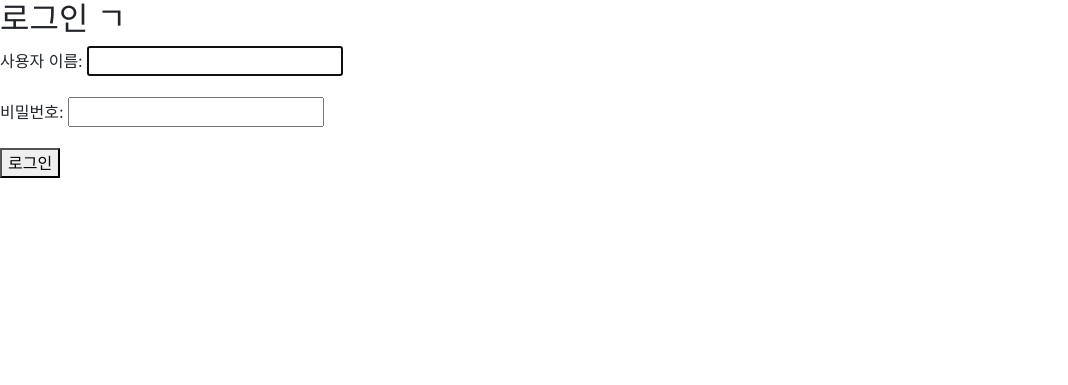
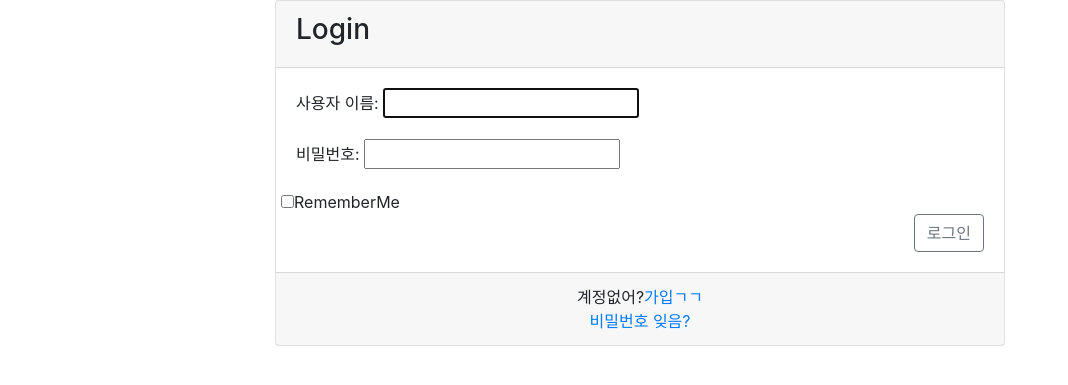
Before and after one commit to hyeryeons2/LST_PJT, a Django app: page /accounts/login/ in a window 1280 px wide. Shown: the top 385 px of the page, without its empty margins (0-1068 px from the left). Run offline with Django 3.2, Linux system fonts and the light colour scheme; some libraries are stand-ins or nearby versions.

Commit message:
Design apps using bootstrap4_1

```diff
--- a/accounts/forms.py
+++ b/accounts/forms.py
@@ -2,7 +2,7 @@ from django.contrib.auth.forms import UserChangeForm, UserCreationForm, Password
 from django.contrib.auth import get_user_model # 현재 활성화(active)된 user model 을 return 한다.
 from django import forms
 from .models import Guild
-
+# from ckeditor_uploader.widgets import CKEditorUploadingWidget
 
 class GuildForm(forms.ModelForm):
 
@@ -17,7 +17,7 @@ class CustomPasswordChangeForm(PasswordChangeForm):
 
 class CustomUserChangeForm(UserChangeForm):
     password = ReadOnlyPasswordHashField(
-        label='비밀번호',
+        label='Password',
         help_text='<a href=\"password/\">여기서 변경</a>.'
     )
 
@@ -33,7 +33,7 @@ class CustomUserCreationForm(UserCreationForm):
          'password_mismatch':'틀렸어!',
     }
     password1 = forms.CharField(
-        label='비밀번호',
+        label='Password',
         widget=forms.PasswordInput(attrs={'autocomplete': 'new-password'}),
         strip=False,
         help_text='성공?',
--- /dev/null
+++ b/accounts/static/accounts/css/style.css
@@ -0,0 +1,3 @@
+h2 {
+    color: blue;
+}
--- a/accounts/templates/accounts/index.html
+++ b/accounts/templates/accounts/index.html
@@ -3,7 +3,7 @@
 {% block title %}회원정보{% endblock title %}
 
 {% block body %}
-<img src="../static/accounts/images/accounts.jpg" alt="account">
+{% comment %} <img src="../static/accounts/images/accounts.jpg" alt="account"> {% endcomment %}
 <a href="{% url 'accounts:signup' %}">회원가입</a>
 <a href="{% url 'accounts:login' %}">로그인</a>
 <a href="{% url 'accounts:logout' %}">로그아웃</a>
--- a/accounts/templates/accounts/login.html
+++ b/accounts/templates/accounts/login.html
@@ -1,13 +1,58 @@
 {% extends 'base.html' %}
-
-{% block title %}로그인{% endblock title %}
+{% load static %}
 
 
+{% block title %}Login{% endblock title %}
+
 {% block body %}
-<h2>로그인 ㄱ</h2>
-<form method="POST">
-  {% csrf_token %}
-  {{ form.as_p }}
-  <button type="submit">로그인</button>
-  </form>
+
+<div class="container">
+  <div class="row justify-content-center">
+    <div class="col-md-8">
+			<div class="card">
+				<div class="card-header">
+					<h3>Login</h3>
+				</div>
+				<div class="card-body">
+				{% comment %} <form>
+					<div class="input-group form-group">
+						<div class="input-group-prepend">
+							<span class="input-group-text"><i class="fas fa-user"></i></span>
+						</div>
+						<input type="text" class="form-control" placeholder="username">
+
+					</div>
+					<div class="input-group form-group">
+						<div class="input-group-prepend">
+							<span class="input-group-text"><i class="fas fa-key"></i></span>
+						</div>
+						<input type="password" class="form-control" placeholder="password">
+					</div> {% endcomment %}
+
+					<form method="POST"  action=" {% url 'movies:index' %} ">
+						{% csrf_token %}
+						{{ form.as_p }}
+					<div class="row align-items-center remember">
+						<input type="checkbox">RememberMe
+					</div>
+					<div class="form-group">
+						<input type="submit" value="로그인" class="btn btn-outline-secondary float-right login_btn">
+					</div>
+					</form>
+
+				{% comment %} </form> {% endcomment %}
+			</div>
+			<div class="card-footer">
+				<div class="d-flex justify-content-center links">
+					계정없어?<a href="{% url 'accounts:signup' %}">가입ㄱㄱ</a>
+				</div>
+				<div class="d-flex justify-content-center">
+					<a href="#">비밀번호 잊음?</a>
+					{% comment %} 나가 {% endcomment %}
+				</div>
+			</div>
+		{% comment %} </div>
+	</div>
+</div> {% endcomment %}
+
 {% endblock body %}
--- a/accounts/templates/accounts/update.html
+++ b/accounts/templates/accounts/update.html
@@ -8,5 +8,6 @@
   {% csrf_token %}
   {{ form.as_p }}
   <button type="submit">수정ㅇㅇ</button>
+  {% comment %} 취소버튼(movies:index 보여주면 될듯) {% endcomment %}
 </form>
 {% endblock body %}
--- a/movie_pjt/templates/base.html
+++ b/movie_pjt/templates/base.html
@@ -5,7 +5,12 @@
   <meta charset="UTF-8">
   <meta name="viewport" content="width=device-width, initial-scale=1.0">
   <meta http-equiv="X-UA-Compatible" content="ie=edge">
+  {% comment %} login {% endcomment %}
+  <link href="//maxcdn.bootstrapcdn.com/bootstrap/4.0.0/css/bootstrap.min.css" rel="stylesheet" id="bootstrap-css">
+  <script src="//maxcdn.bootstrapcdn.com/bootstrap/4.0.0/js/bootstrap.min.js"></script>
+  <script src="//cdnjs.cloudflare.com/ajax/libs/jquery/3.2.1/jquery.min.js"></script>
 
+  {% comment %} bootstrap CDN {% endcomment %}
   <link rel="stylesheet" href="https://stackpath.bootstrapcdn.com/bootstrap/4.3.1/css/bootstrap.min.css" integrity="sha384-ggOyR0iXCbMQv3Xipma34MD+dH/1fQ784/j6cY/iJTQUOhcWr7x9JvoRxT2MZw1T" crossorigin="anonymous">
 
   {% comment %} fontawesome CDN {% endcomment %}
@@ -14,14 +19,18 @@
   {% comment %} axios CDN {% endcomment %}
   <script src="https://unpkg.com/axios/dist/axios.min.js"></script>
 
+  {% comment %} css {% endcomment %}
+    {% load static %}
+    <link rel="stylesheet" href="{% static "accounts/style.css" %}">
+
   <title>{% block title %}{% endblock title %}</title>
 </head>
 
 <body>
 {% block body %}{% endblock body %}
+  <script src="https://code.jquery.com/jquery-3.3.1.slim.min.js" integrity="sha384-q8i/X+965DzO0rT7abK41JStQIAqVgRVzpbzo5smXKp4YfRvH+8abtTE1Pi6jizo" crossorigin="anonymous"></script>
+  <script src="https://cdnjs.cloudflare.com/ajax/libs/popper.js/1.14.7/umd/popper.min.js" integrity="sha384-UO2eT0CpHqdSJQ6hJty5KVphtPhzWj9WO1clHTMGa3JDZwrnQq4sF86dIHNDz0W1" crossorigin="anonymous"></script>
+  <script src="https://stackpath.bootstrapcdn.com/bootstrap/4.3.1/js/bootstrap.min.js" integrity="sha384-JjSmVgyd0p3pXB1rRibZUAYoIIy6OrQ6VrjIEaFf/nJGzIxFDsf4x0xIM+B07jRM" crossorigin="anonymous"></script>
 
-    <script src="https://code.jquery.com/jquery-3.3.1.slim.min.js" integrity="sha384-q8i/X+965DzO0rT7abK41JStQIAqVgRVzpbzo5smXKp4YfRvH+8abtTE1Pi6jizo" crossorigin="anonymous"></script>
-    <script src="https://cdnjs.cloudflare.com/ajax/libs/popper.js/1.14.7/umd/popper.min.js" integrity="sha384-UO2eT0CpHqdSJQ6hJty5KVphtPhzWj9WO1clHTMGa3JDZwrnQq4sF86dIHNDz0W1" crossorigin="anonymous"></script>
-    <script src="https://stackpath.bootstrapcdn.com/bootstrap/4.3.1/js/bootstrap.min.js" integrity="sha384-JjSmVgyd0p3pXB1rRibZUAYoIIy6OrQ6VrjIEaFf/nJGzIxFDsf4x0xIM+B07jRM" crossorigin="anonymous"></script>
 </body>
 </html>
--- a/movies/forms.py
+++ b/movies/forms.py
@@ -1,10 +1,12 @@
 from django.contrib.auth import get_user_model # 현재 활성화(active)된 user model 을 return 한다.
 from django import forms
 from .models import Recommendation, Movie, Review
-
+# from ckeditor_uploader.widgets import CKEditorUploadingWidget
 
 class MovieForm(forms.ModelForm):
 
     class Meta:
         model = Movie
         fields = '__all__'
+        # widgets = {
+        # }
```
Also changed, not shown: accounts/templates/accounts/mkguild.html (+20 -17 lines), accounts/templates/accounts/signup.html (+21 -8 lines), movies/templates/movies/addmovie.html (+11 -6 lines), movies/templates/movies/index.html (+47 -4 lines), movies/static/movies/images/peng.jpg (added).
